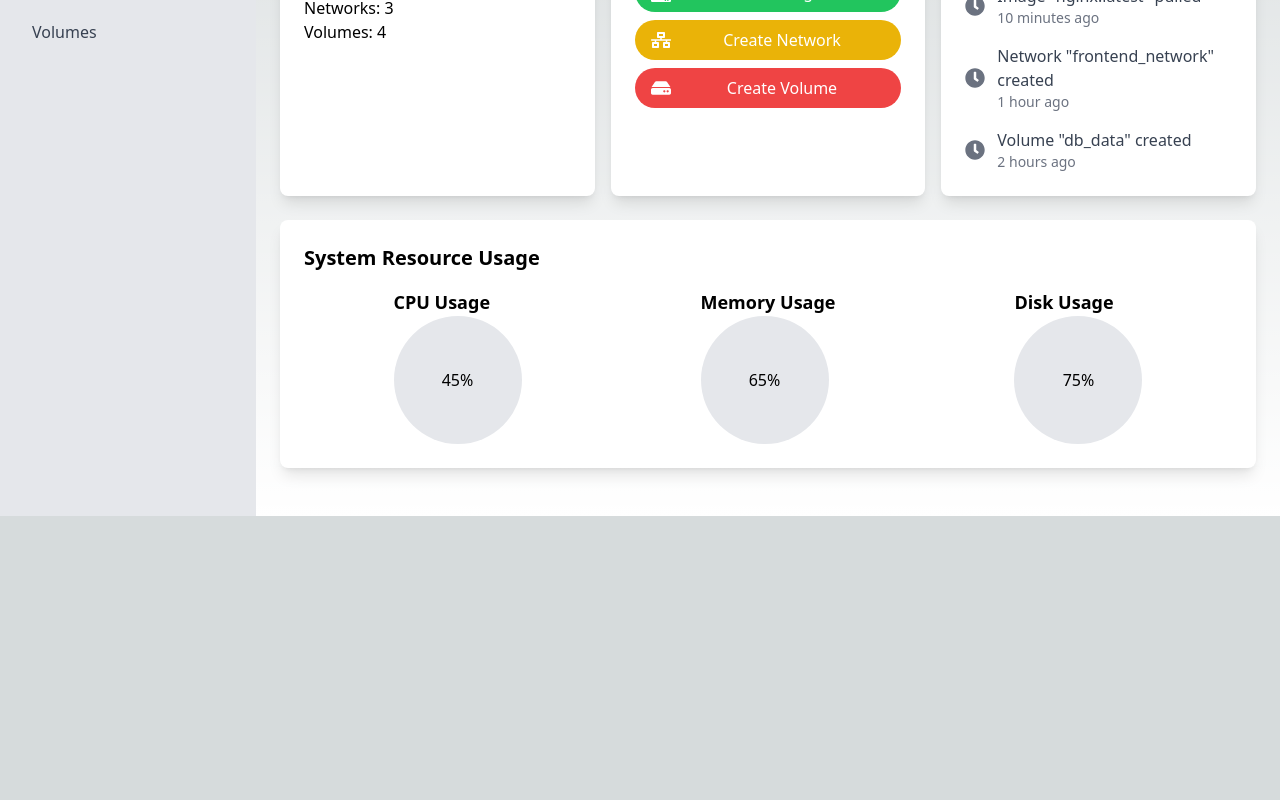
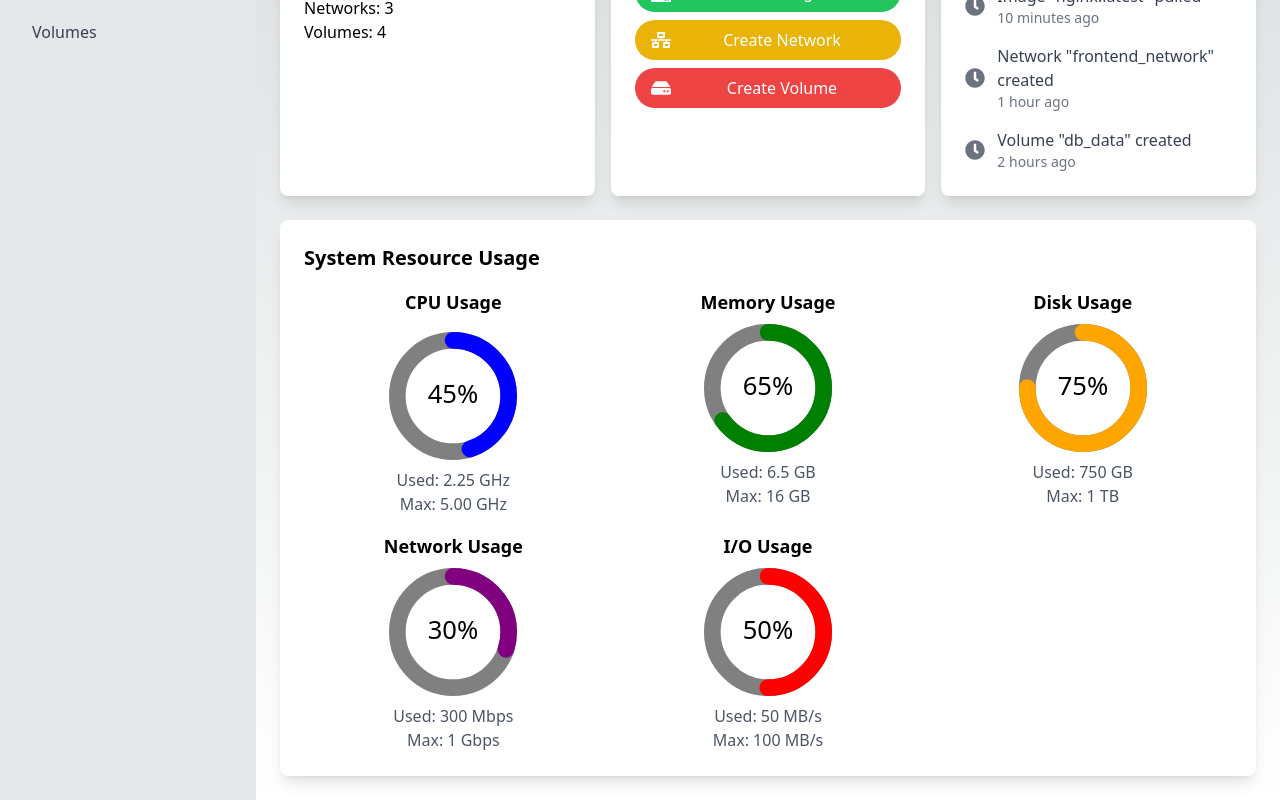
Before and after one commit to yeoniii20/docker_GUI, a Next.js app: page / in a window 1280 px wide. Shown: the part 284-1084 px from the top of the page. Before the commit the page ends 800 px from the top, so only its background shows below. Built offline with nearby package versions, Linux system fonts and the light colour scheme.

Commit message:
style: update resourceUsage style

```diff
--- a/src/app/components/home/resourceUsage.tsx
+++ b/src/app/components/home/resourceUsage.tsx
@@ -1,30 +1,107 @@
+"use client";
+
+import React from "react";
+import { CircularProgressbar, buildStyles } from "react-circular-progressbar";
+import "react-circular-progressbar/dist/styles.css";
+
 const ResourceUsage = () => {
+  const cpuUsage = 45;
+  const memoryUsage = 65;
+  const diskUsage = 75;
+  const networkUsage = 30; // 새로운 네트워크 사용량
+  const ioUsage = 50; // 새로운 I/O 사용량
+
   return (
-    <>
-      <div className="bg-white p-6 rounded-lg shadow-lg mt-6">
-        <h2 className="text-xl font-semibold mb-4">System Resource Usage</h2>
-        <div className="flex justify-around">
-          <div>
-            <h3 className="text-lg font-semibold">CPU Usage</h3>
-            <div className="w-32 h-32 bg-gray-200 rounded-full flex items-center justify-center">
-              45%
-            </div>
+    <div className="bg-white p-6 rounded-lg shadow-lg mt-6">
+      <h2 className="text-xl font-semibold mb-4">System Resource Usage</h2>
+      <div className="grid grid-cols-1 md:grid-cols-2 lg:grid-cols-3 gap-4">
+        <div className="flex flex-col items-center">
+          <h3 className="text-lg font-semibold mb-4">CPU Usage</h3>
+          <div className="w-32 h-32">
+            <CircularProgressbar
+              value={cpuUsage}
+              strokeWidth={13}
+              text={`${cpuUsage}%`}
+              styles={buildStyles({
+                textColor: "black",
+                pathColor: "blue",
+                trailColor: "gray",
+              })}
+            />
           </div>
-          <div>
-            <h3 className="text-lg font-semibold">Memory Usage</h3>
-            <div className="w-32 h-32 bg-gray-200 rounded-full flex items-center justify-center">
-              65%
-            </div>
+          <p className="mt-2 text-gray-600">Used: 2.25 GHz</p>
+          <p className="text-gray-600">Max: 5.00 GHz</p>
+        </div>
+        <div className="flex flex-col items-center">
+          <h3 className="text-lg font-semibold mb-2">Memory Usage</h3>
+          <div className="w-32 h-32">
+            <CircularProgressbar
+              value={memoryUsage}
+              strokeWidth={13}
+              text={`${memoryUsage}%`}
+              styles={buildStyles({
+                textColor: "black",
+                pathColor: "green",
+                trailColor: "gray",
+              })}
+            />
           </div>
-          <div>
-            <h3 className="text-lg font-semibold">Disk Usage</h3>
-            <div className="w-32 h-32 bg-gray-200 rounded-full flex items-center justify-center">
-              75%
-            </div>
+          <p className="mt-2 text-gray-600">Used: 6.5 GB</p>
+          <p className="text-gray-600">Max: 16 GB</p>
+        </div>
+        <div className="flex flex-col items-center">
+          <h3 className="text-lg font-semibold mb-2">Disk Usage</h3>
+          <div className="w-32 h-32">
+            <CircularProgressbar
+              value={diskUsage}
+              strokeWidth={13}
+              text={`${diskUsage}%`}
+              styles={buildStyles({
+                textColor: "black",
+                pathColor: "orange",
+                trailColor: "gray",
+              })}
+            />
           </div>
+          <p className="mt-2 text-gray-600">Used: 750 GB</p>
+          <p className="text-gray-600">Max: 1 TB</p>
+        </div>
+        <div className="flex flex-col items-center">
+          <h3 className="text-lg font-semibold mb-2">Network Usage</h3>
+          <div className="w-32 h-32">
+            <CircularProgressbar
+              value={networkUsage}
+              strokeWidth={13}
+              text={`${networkUsage}%`}
+              styles={buildStyles({
+                textColor: "black",
+                pathColor: "purple",
+                trailColor: "gray",
+              })}
+            />
+          </div>
+          <p className="mt-2 text-gray-600">Used: 300 Mbps</p>
+          <p className="text-gray-600">Max: 1 Gbps</p>
+        </div>
+        <div className="flex flex-col items-center">
+          <h3 className="text-lg font-semibold mb-2">I/O Usage</h3>
+          <div className="w-32 h-32">
+            <CircularProgressbar
+              value={ioUsage}
+              strokeWidth={13}
+              text={`${ioUsage}%`}
+              styles={buildStyles({
+                textColor: "black",
+                pathColor: "red",
+                trailColor: "gray",
+              })}
+            />
+          </div>
+          <p className="mt-2 text-gray-600">Used: 50 MB/s</p>
+          <p className="text-gray-600">Max: 100 MB/s</p>
         </div>
       </div>
-    </>
+    </div>
   );
 };
 
```
